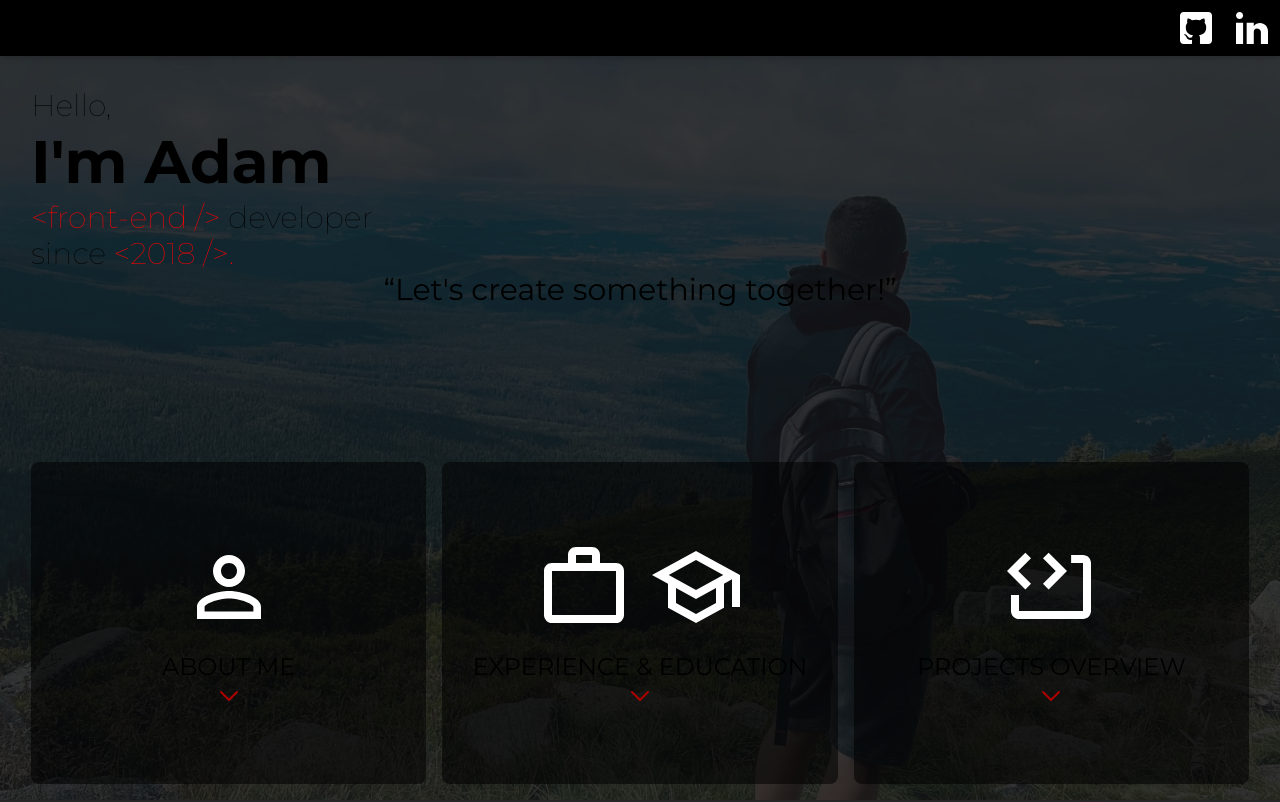
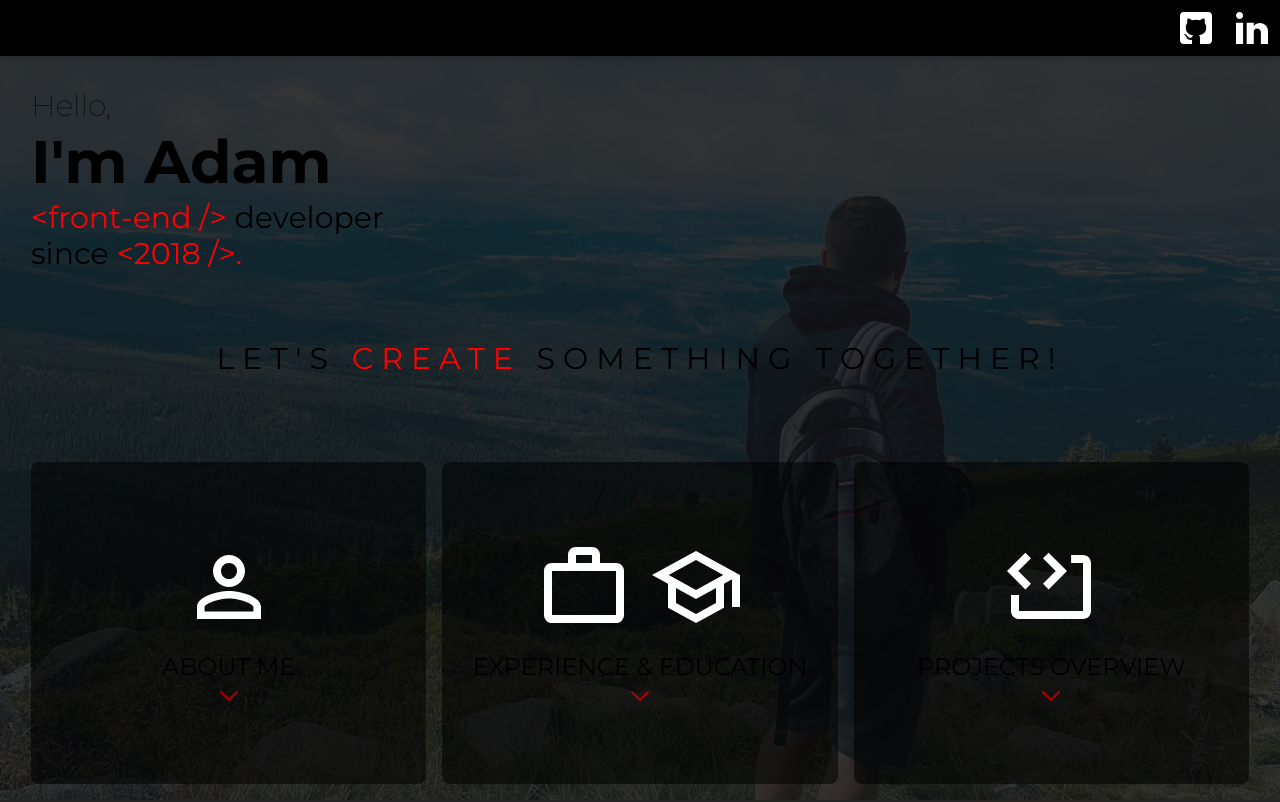
Before and after one commit to vincer0/apdev-pl, a Next.js app: page / in a window 1280 px wide. Shown: the top 802 px of the page. Built offline with nearby package versions, Linux system fonts and the light colour scheme.

Commit message:
hero section visual updates

```diff
--- a/components/hero-section/index.tsx
+++ b/components/hero-section/index.tsx
@@ -13,21 +13,25 @@ export default function HeroSection() {
         className="full object-cover opacity-15 -z-[1]"
         priority
       />
-      <div className="content flex flex-col basis-1/2 pb-4">
+      <div className="content flex flex-col pb-4 justify-center">
         <p className="text-xl md:text-3xl font-thin">Hello,</p>
         <hgroup>
           <h1 className="text-3xl md:text-6xl font-bold my-2">I&apos;m Adam</h1>
-          <h2 className="text-xl text-center xs:text-left mb-2 md:mb-0 md:text-left md:text-3xl font-thin">
+          <h2 className="text-xl text-center xs:text-left mb-2 md:mb-0 md:text-left md:text-3xl">
             <span className="text-apdRed">{`<front-end /> `}</span>
             developer
           </h2>
-          <h3 className="flex-grow text-xl text-right xs:text-left md:text-left md:text-3xl font-thin">
+          <h3 className="text-xl text-right xs:text-left md:text-left md:text-3xl">
             since <span className="text-apdRed">{`<2018 />`}.</span>
           </h3>
         </hgroup>
-        <p className="text-md font-regular text-center md:text-3xl">
-          <q>{`Let's create something together!`}</q>
-        </p>
+        <center className="flex items-center justify-center flex-grow text-md md:text-3xl tracking-none md:tracking-[8px] uppercase">
+          <h3>
+            {`Let's `}
+            <span className="text-apdRed">{` create `}</span>
+            <span>something together!</span>
+          </h3>
+        </center>
       </div>
       <Menu />
     </section>
```
